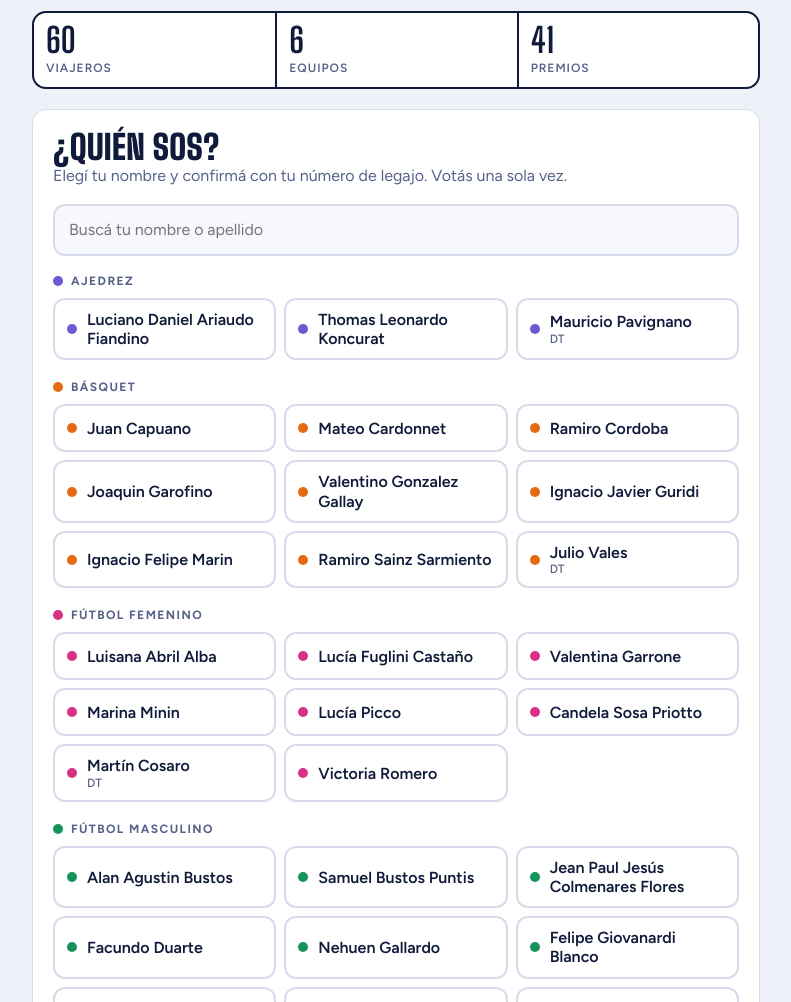
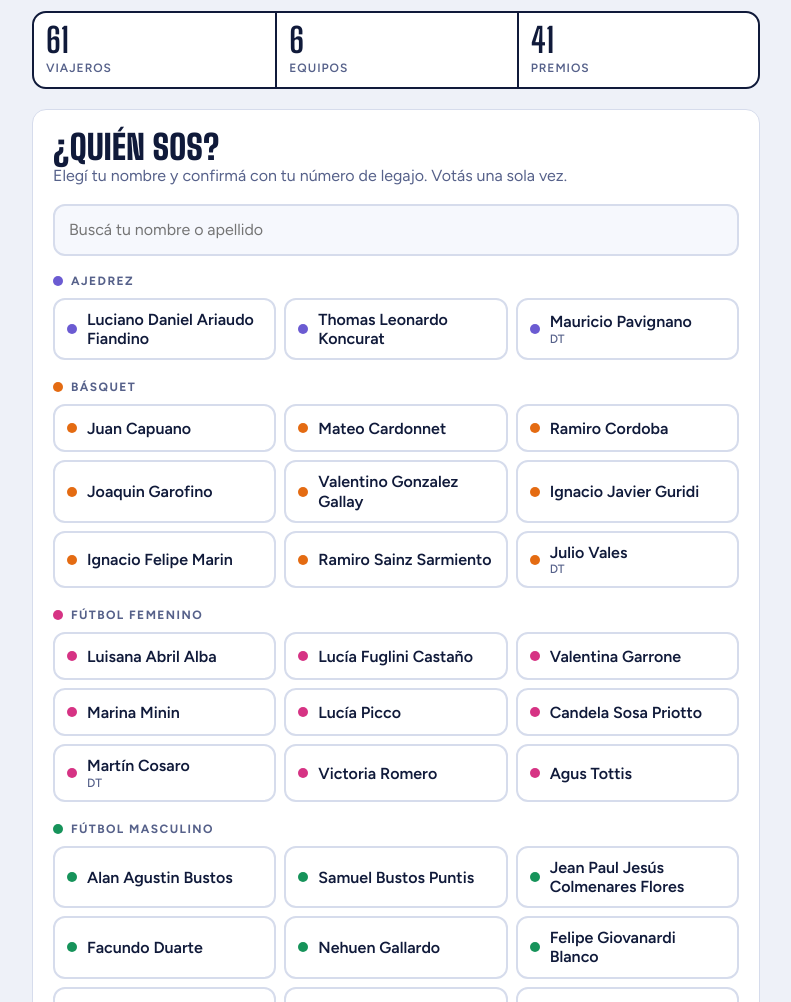
Before and after one commit to Felipe2194/jdform, a website: page public/index.html in a window 1280 px wide. Shown: the part 327-1329 px from the top of the page, without its empty margins (244-1035 px from the left). Drawn offline with Linux system fonts and the light colour scheme; no server answers.

Commit message:
Agrega a Agus Tottis; ella y Victoria Romero solo votan, no se las puede votar
Co-Authored-By: Claude Opus 5.5 <noreply@anthropic.com>

```diff
--- a/public/index.html
+++ b/public/index.html
@@ -364,7 +364,7 @@ const SPORTS = {
   vf:{name:'Vóley Femenino', c:'--c-vf'}, vm:{name:'Vóley Masculino', c:'--c-vm'},
   jd:{name:'Jefatura', c:'--c-jd'}
 };
-// [nombres, apellido, deporte, rol: J jugador/a · DT · JD jefe de delegación]
+// [nombres, apellido, deporte, rol: J jugador/a · DT · JD jefe de delegación · V solo vota (no viajó, no se la puede votar)]
 // The ORDER is fixed: vote codes store positions. Only add people at the end.
 const RAW = [
   ['Luciano Daniel','Ariaudo Fiandino','aj','J'],['Thomas Leonardo','Koncurat','aj','J'],['Mauricio','Pavignano','aj','DT'],
@@ -385,7 +385,8 @@ const RAW = [
   ['Joaquín','Gismondi','vm','J'],['Santiago','Gomez','vm','J'],['Alexis','Laurent','vm','J'],['Juan Facundo','Martinuzzi','vm','J'],
   ['Lucio Agustin','Quintans Callejas','vm','J'],['Facundo','Tejero','vm','J'],['Fernando','Badran','vm','DT'],
   ['Julián Santiago','Quiroga','jd','JD'],
-  ['Victoria','Romero','ff','J']
+  ['Victoria','Romero','ff','V'],
+  ['Agus','Tottis','ff','V']
 ];
 const norm = s => s.normalize('NFD').replace(/[̀-ͯ]/g,'').toLowerCase();
 const PEOPLE = RAW.map((r,i) => ({ i, given:r[0], last:r[1], sport:r[2], role:r[3],
@@ -395,7 +396,7 @@ const isPlayer = p => p.role === 'J';
 
 // Ballots store picks by award id: keep an id when editing its award, a new id means no votes yet.
 // Gift number = position in CATS (counted from 1), so add new awards at the end.
-const all = () => true;
+const all = p => p.role !== 'V';
 const CATS = [
   {id:'botin-m', title:'Botín de Oro', tag:'fm', desc:'El mejor jugador del equipo de fútbol masculino.', who:p => p.sport==='fm' && isPlayer(p)},
   {id:'botin-f', title:'Botín de Oro', tag:'ff', desc:'La mejor jugadora del equipo de fútbol femenino.', who:p => p.sport==='ff' && isPlayer(p)},
```
